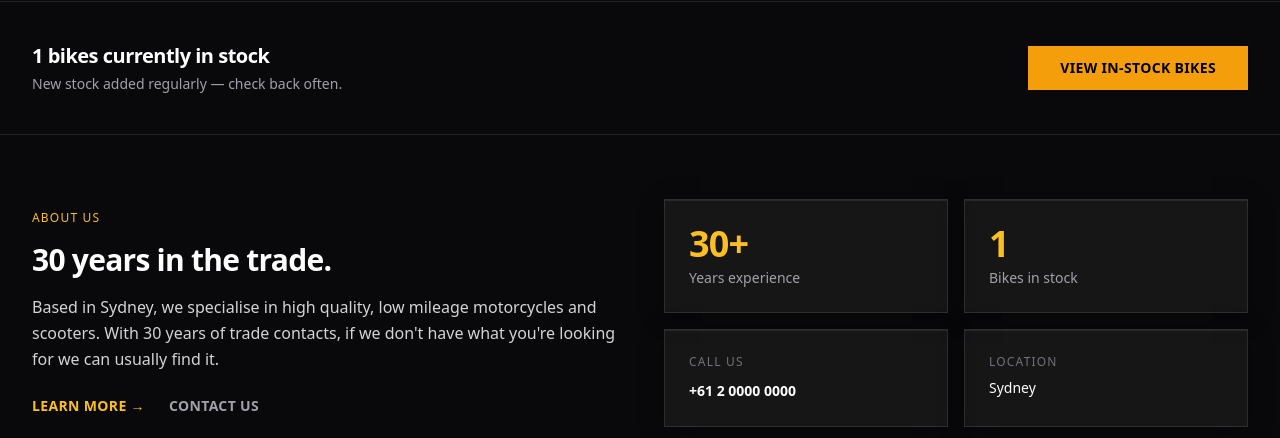
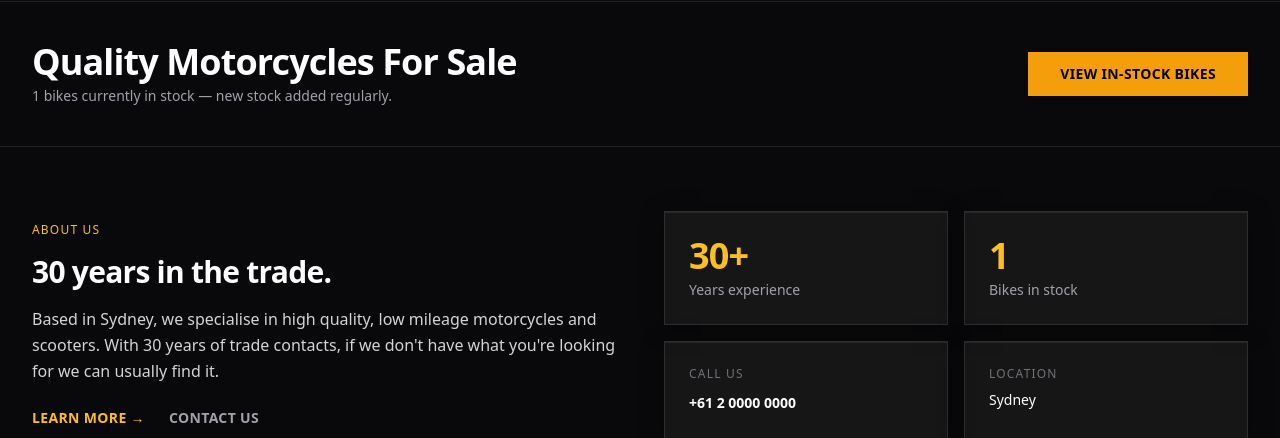
Before and after one commit to StyxOfDynamite/cjp, a Laravel app: page / in a window 1280 px wide. Shown: the part 720-1158 px from the top of the page. Run offline with Laravel 12, Linux system fonts and the light colour scheme; data comes from the database, SQL or seed files in the repository; data that the repository does not hold is empty; style sheets or scripts are compiled from the project's sources; parts of the project's set-up code (start-up, migrations or seed data) failed here and were passed over.

Commit message:
(seo): Update h1 tag for better semantinc layout.

```diff
--- a/resources/views/home.blade.php
+++ b/resources/views/home.blade.php
@@ -1,11 +1,9 @@
-<x-app-layout>
-    @php
-        $title = config('seo.business_name') . ' — Motorcycles For Sale';
-        $description = config('seo.default_description');
-        $canonical = route('home');
-    @endphp
+@php $firstImage = $bikes->first()?->images->first(); @endphp
 
-    @php $firstImage = $bikes->first()?->images->first(); @endphp
+<x-app-layout
+    :canonical="route('home')"
+    :description="config('seo.default_description')"
+>
     @if($firstImage?->has_thumbnail)
         @push('head')
             <link rel="preload" as="image" href="{{ $firstImage->url }}">
@@ -120,11 +118,11 @@
     <div class="border-t border-white/10">
         <div class="max-w-7xl mx-auto px-4 sm:px-6 lg:px-8 py-10 flex flex-col sm:flex-row items-center justify-between gap-6">
             <div>
-                <a href="{{ route('motorcycles.index', ['in_stock' => 1]) }}"
-                   class="text-white font-bold text-xl tracking-tight hover:text-amber-400 transition-colors">
-                    {{ $inStockCount }} bikes currently in stock
-                </a>
-                <p class="text-zinc-400 text-sm mt-1">New stock added regularly — check back often.</p>
+                <h1 class="text-white font-bold text-4xl tracking-tight">Quality Motorcycles For Sale</h1>
+                <p class="text-zinc-400 text-sm mt-1">
+                    <a href="{{ route('motorcycles.index', ['in_stock' => 1]) }}" class="hover:text-amber-400 transition-colors">{{ $inStockCount }} bikes currently in stock</a>
+                    &mdash; new stock added regularly.
+                </p>
             </div>
             <a href="{{ route('motorcycles.index', ['in_stock' => 1]) }}"
                class="bg-amber-500 text-black font-semibold px-8 py-3 hover:bg-amber-400 transition-colors uppercase tracking-wide text-sm whitespace-nowrap">
```
